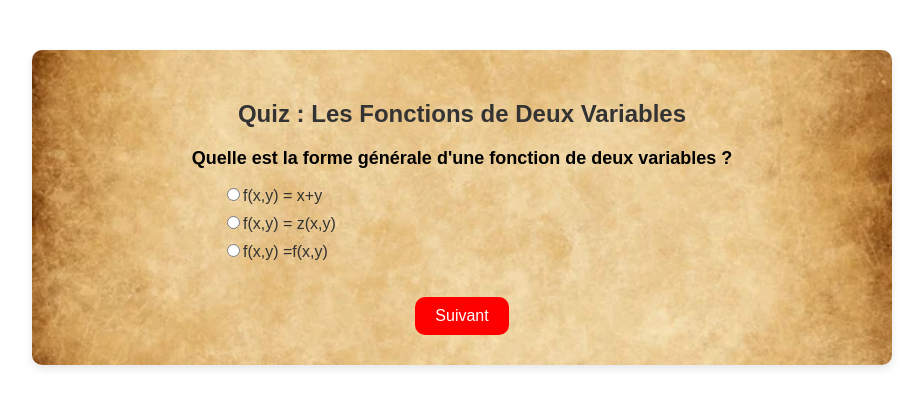
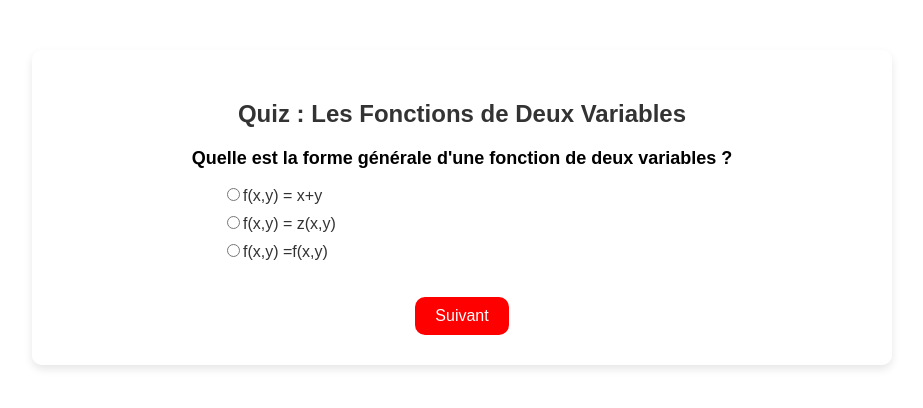
Before and after one commit to mcdjtv3/quizz-maths-app-snce-2, a plain HTML site: page index.html in a window 1280 px wide. Shown: the whole page, without its empty margins (178-1101 px from the left). Drawn offline with Linux system fonts and the light colour scheme.

Commit message:
Update sans parchemin index.html

```diff
--- a/index.html
+++ b/index.html
@@ -24,7 +24,7 @@
             border-radius: 10px;
             box-shadow: 0 4px 8px rgba(0, 0, 0, 0.1);
             position: relative;
-            background-image: url('images/back.jpg.jpg');
+            background-image: url('images/back.jpg.wb');
             background-size: cover;
             background-position: center;
         }
```
